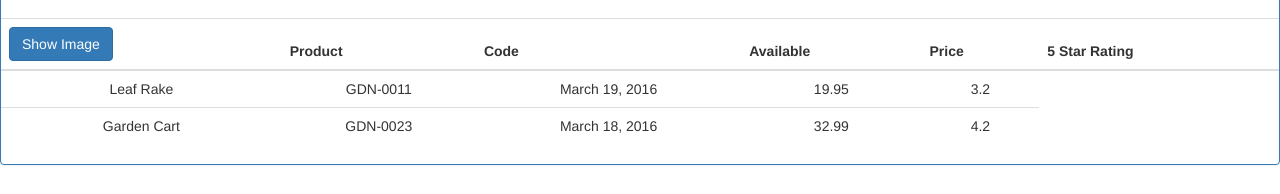
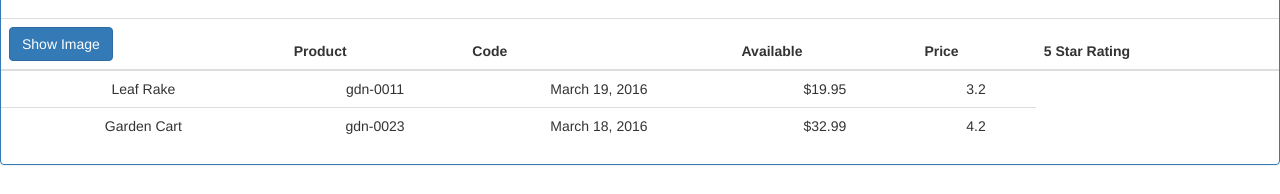
Before and after one commit to devmonte/learn-angular, an Angular app: page / in a window 1280 px wide. Shown: the part 206-400 px from the top of the page. Built offline with nearby package versions, Linux system fonts and the light colour scheme.

Commit message:
Add using pipes in some table data

```diff
--- a/src/app/products/product-list.component.html
+++ b/src/app/products/product-list.component.html
@@ -38,9 +38,9 @@
                     <img [src] = 'product.imageUrl' [title] = 'product.productName' [style.width.px] = 'imageWidth' [style.margin.px] = 'imageMargin'>
                     </td>
                     <td>{{product.productName}}</td>
-                    <td>{{product.productCode}}</td>
+                    <td>{{product.productCode | lowercase}}</td>
                     <td>{{product.releaseDate}}</td>
-                    <td>{{product.price}}</td>
+                    <td>{{product.price | currency: 'USD':true:'1.2-2'}}</td>
                     <td>{{product.starRating}}</td>
 
                 </tr>
```
